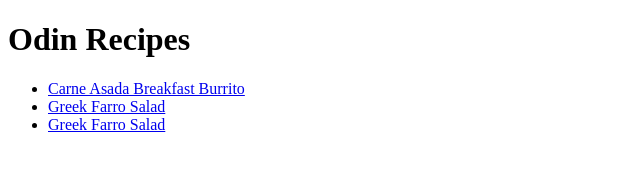
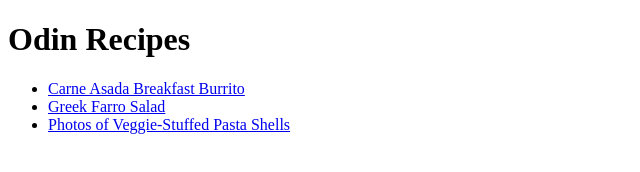
Before and after one commit to TheosIV/odin-recipes, a plain HTML site: page index.html in a window 1280 px wide. Shown: the whole page, without its empty margins (0-640 px from the left). Drawn offline with Linux system fonts and the light colour scheme.

Commit message:
fix an error index.html

```diff
--- a/index.html
+++ b/index.html
@@ -11,7 +11,7 @@
         <ul>
             <li><a href="./recipes/burrito.html">Carne Asada Breakfast Burrito</a></li>
             <li><a href="./recipes/salad.html">Greek Farro Salad</a></li>
-            <li><a href="./recipes/salad.html">Greek Farro Salad</a></li>
+            <li><a href="./recipes/pasta.html">Photos of Veggie-Stuffed Pasta Shells</a></li>
         </ul>
 
     </body>
```
